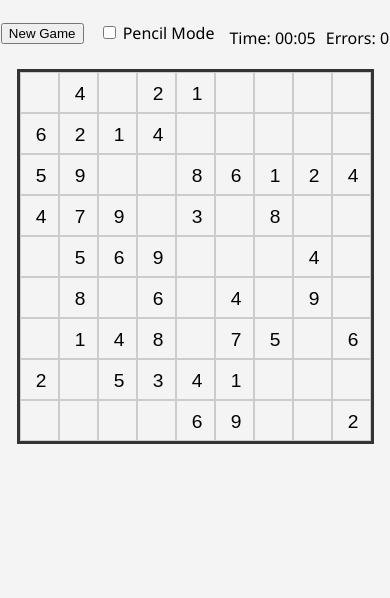
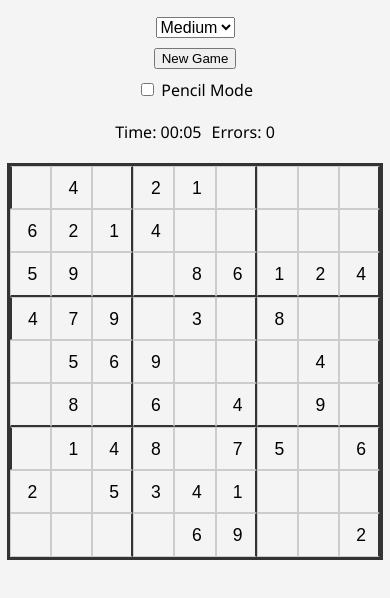
Before and after one commit to hari2629-p/Sudoko, a plain HTML site: page index.html in a window 390 px wide. Shown: the part 66-664 px from the top of the page. Drawn offline with Linux system fonts and the light colour scheme.

Commit message:
added some user features

```diff
--- a/index.html
+++ b/index.html
@@ -9,6 +9,11 @@
 <body>
   <h1>Sudoku</h1>
   <div class="controls">
+    <select id="difficulty" onchange="startNewGame()">
+      <option value="easy">Easy</option>
+      <option value="medium" selected>Medium</option>
+      <option value="hard">Hard</option>
+    </select>
     <button onclick="startNewGame()">New Game</button>
     <label><input type="checkbox" id="pencilToggle" /> Pencil Mode</label>
     <div class="info">
--- a/script.js
+++ b/script.js
@@ -4,7 +4,37 @@ let errorCount = 0;
 let timerInterval;
 let startTime;
 
+const sounds = {
+  correct: new Audio('sounds/correct.mp3'),
+  wrong: new Audio('sounds/wrong.mp3'),
+  complete: new Audio('sounds/complete.mp3')
+};
+
 function startNewGame() {
+  const savedState = JSON.parse(localStorage.getItem('sudoku-state'));
+  const savedErrors = localStorage.getItem('sudoku-errors');
+  const savedStartTime = localStorage.getItem('sudoku-start-time');
+
+  if (savedState && savedState.length === 81) {
+    puzzle = generatePuzzle();
+    solution = [...puzzle.solution];
+    renderBoard(puzzle.board);
+
+    const inputs = document.querySelectorAll('#sudoku-board input');
+    inputs.forEach((input, i) => {
+      if (!input.disabled && savedState[i]) {
+        input.value = savedState[i];
+        input.style.color = 'green';
+      }
+    });
+
+    errorCount = parseInt(savedErrors || 0);
+    startTime = parseInt(savedStartTime || Date.now());
+    document.getElementById("errors").innerText = `Errors: ${errorCount}`;
+    startTimer();
+    return;
+  }
+
   puzzle = generatePuzzle();
   solution = [...puzzle.solution];
   renderBoard(puzzle.board);
@@ -18,18 +48,22 @@ function generatePuzzle() {
   fillDiagonalBlocks(board);
   solveSudoku(board);
   const fullSolution = board.map(row => [...row]);
-  removeCells(board, 40); // remove 40 cells for medium difficulty
+
+  const difficulty = document.getElementById("difficulty")?.value || "medium";
+  let cellsToRemove = 40;
+  if (difficulty === "easy") cellsToRemove = 30;
+  else if (difficulty === "hard") cellsToRemove = 50;
+
+  removeCells(board, cellsToRemove);
   return { board, solution: fullSolution };
 }
 
 function fillDiagonalBlocks(board) {
-  for (let i = 0; i < 9; i += 3) {
-    fillBlock(board, i, i);
-  }
+  for (let i = 0; i < 9; i += 3) fillBlock(board, i, i);
 }
 
 function fillBlock(board, row, col) {
-  let nums = shuffle([1, 2, 3, 4, 5, 6, 7, 8, 9]);
+  let nums = shuffle([1,2,3,4,5,6,7,8,9]);
   for (let i = 0; i < 3; i++)
     for (let j = 0; j < 3; j++)
       board[row + i][col + j] = nums.pop();
@@ -47,7 +81,7 @@ function isSafe(board, row, col, num) {
   for (let x = 0; x < 9; x++) {
     if (board[row][x] === num || board[x][col] === num) return false;
     if (board[3 * Math.floor(row / 3) + Math.floor(x / 3)]
-             [3 * Math.floor(col / 3) + x % 3] === num) return false;
+        [3 * Math.floor(col / 3) + x % 3] === num) return false;
   }
   return true;
 }
@@ -125,15 +159,19 @@ function onInput(e) {
       e.target.style.color = 'red';
       errorCount++;
       document.getElementById("errors").innerText = `Errors: ${errorCount}`;
+      sounds.wrong.play();
     } else {
       e.target.style.color = 'green';
       e.target.disabled = true;
+      sounds.correct.play();
       checkCompletion();
     }
   } else {
     e.target.style.fontSize = '0.8rem';
     e.target.style.color = '#888';
   }
+
+  saveGame();
 }
 
 function checkCompletion() {
@@ -141,15 +179,26 @@ function checkCompletion() {
   for (let input of inputs) {
     const r = parseInt(input.dataset.row);
     const c = parseInt(input.dataset.col);
-    if (parseInt(input.value) !== solution[r][c]) {
-      return;
-    }
+    if (parseInt(input.value) !== solution[r][c]) return;
   }
 
+  localStorage.removeItem('sudoku-state');
+  localStorage.removeItem('sudoku-errors');
+  localStorage.removeItem('sudoku-start-time');
+
   setTimeout(() => {
+    sounds.complete.play();
     alert('🎉 Puzzle Completed! Generating new puzzle...');
     startNewGame();
   }, 300);
+}
+
+function saveGame() {
+  const inputs = document.querySelectorAll('#sudoku-board input');
+  const currentState = Array.from(inputs).map(input => input.value || "");
+  localStorage.setItem('sudoku-state', JSON.stringify(currentState));
+  localStorage.setItem('sudoku-errors', errorCount);
+  localStorage.setItem('sudoku-start-time', startTime);
 }
 
 function startTimer() {
--- a/styles.css
+++ b/styles.css
@@ -26,6 +26,21 @@ h1 {
   position: relative;
   font-size: 1.2rem;
   font-weight: bold;
+}
+
+.cell:nth-child(3n) {
+  border-right: 2px solid #333;
+}
+
+.cell:nth-child(n+19):nth-child(-n+27),
+.cell:nth-child(n+46):nth-child(-n+54) {
+  border-bottom: 2px solid #333;
+}
+
+.cell:nth-child(1),
+.cell:nth-child(28),
+.cell:nth-child(55) {
+  border-left: 2px solid #333;
 }
 
 .cell input {
@@ -61,3 +76,19 @@ h1 {
   gap: 10px;
   margin-top: 10px;
 }
+
+@media (max-width: 600px) {
+  #sudoku-board {
+    width: 95vw;
+  }
+  .cell input {
+    font-size: 4.5vw;
+  }
+  .controls {
+    flex-direction: column;
+    gap: 10px;
+  }
+  select {
+    font-size: 16px;
+  }
+}
```
